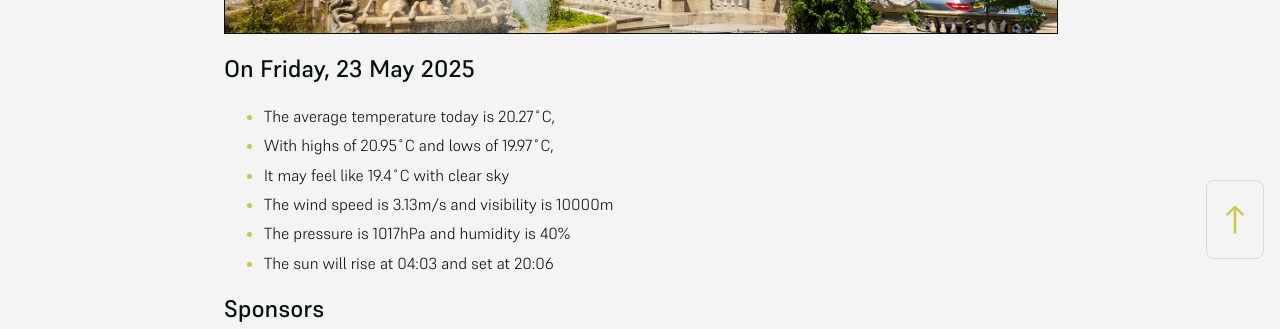
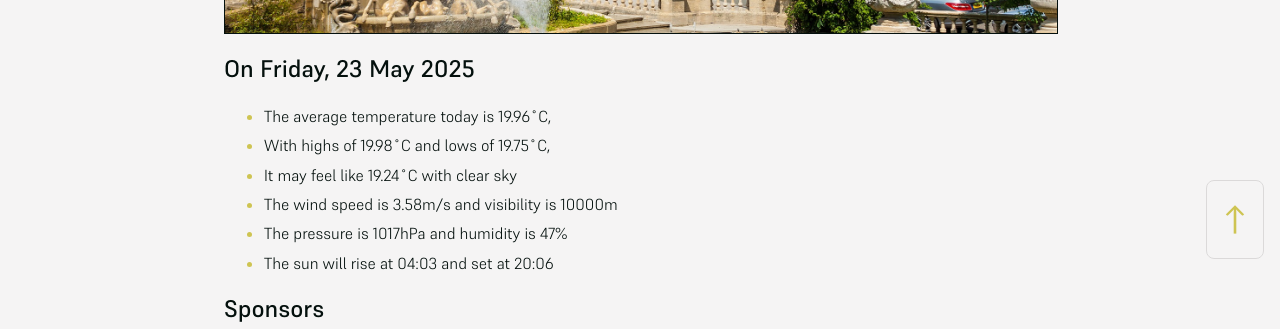
Before and after one commit to mat-0/cheltenham-open-data, a Jekyll site: the page built from index.md, in a window 1280 px wide. Shown: the part 625-954 px from the top of the page. Built offline with Jekyll 4.4.1, drawn with Linux system fonts in a browser that asks for light colours.

Commit message:
Updated 2025-05-23 16:58:06

```diff
--- a/index.md
+++ b/index.md
@@ -10,11 +10,11 @@ seo: Menu
 <!-- weather_marker starts -->
 ## On Friday, 23 May 2025
 
-- The average temperature today is 20.27˚C,
-- With highs of 20.95˚C and lows of 19.97˚C,
-- It may feel like 19.4˚C with clear sky
-- The wind speed is 3.13m/s and visibility is 10000m
-- The pressure is 1017hPa and humidity is 40%
+- The average temperature today is 19.96˚C,
+- With highs of 19.98˚C and lows of 19.75˚C,
+- It may feel like 19.24˚C with clear sky
+- The wind speed is 3.58m/s and visibility is 10000m
+- The pressure is 1017hPa and humidity is 47%
 - The sun will rise at 04:03 and set at 20:06
 
 <!-- weather_marker ends -->
```
Also changed, not shown: _data/flood.json (+5 -27 lines), _pages/news.md (+10 -10 lines).
